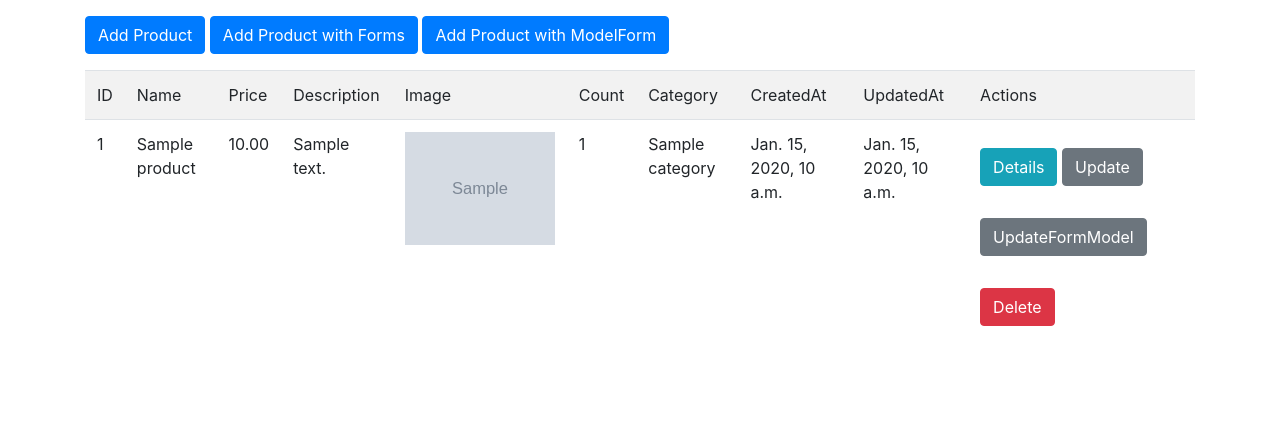
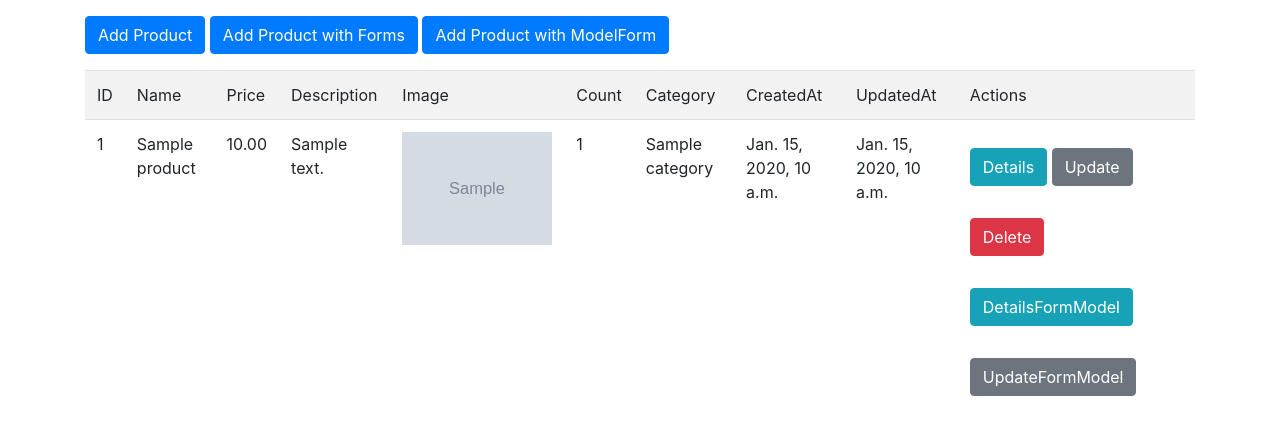
Before and after one commit to mohamed7855/ITI-Django-Labs, a Django app: page /Product/ in a window 1280 px wide. Shown: the part 56-491 px from the top of the page. Run offline with Django 5.2, Linux system fonts and the light colour scheme; tables that the repository leaves empty hold one stand-in row (values such as "Sample post"); grey boxes marked "Sample" are stand-in pictures; some libraries are stand-ins or nearby versions.

Commit message:
listing products with ModelForm as GenericView

```diff
--- a/product/templates/product/index.html
+++ b/product/templates/product/index.html
@@ -55,13 +55,18 @@
         <a href="{% url 'product.update' product.id%}">
           <button type="button" class="btn btn-secondary my-3">Update</button>
         </a>
+        <a href="{% url 'product.delete' product.id%}">
+          <button type="button" class="btn btn-danger my-3">Delete</button>
+        </a>
+        <a href="{% url 'product.detailsFormModel' product.id%}">
+          <button type="button" class="btn btn-info my-3">
+            DetailsFormModel
+          </button>
+        </a>
         <a href="{% url 'product.updateFormModel' product.id%}">
           <button type="button" class="btn btn-secondary my-3">
             UpdateFormModel
           </button>
-        </a>
-        <a href="{% url 'product.delete' product.id%}">
-          <button type="button" class="btn btn-danger my-3">Delete</button>
         </a>
       </td>
       {%endfor%}
--- a/product/urls.py
+++ b/product/urls.py
@@ -16,4 +16,5 @@ urlpatterns = [
 
     # GenericView
     path('UpdateFormModel/<pk>',views.ProductUpdateGeneric.as_view(),name="product.updateFormModel"),
+    path('<pk>',views.ProductDetailsGeneric.as_view(),name="product.detailsFormModel"),
 ]
--- a/product/views.py
+++ b/product/views.py
@@ -4,11 +4,16 @@ from .models import *
 from .forms import *
 from .formsModel import *
 from django.views import View
-from django.views.generic import UpdateView
+from django.views.generic import UpdateView,DetailView
 from django.urls import reverse_lazy
 
 def hello(request):
     return  render(request,'index.html')
+
+class ProductDetailsGeneric(DetailView):
+    model = Product
+    template_name = 'product/details.html'
+    context_object_name = 'product'
 
 class ProductUpdateGeneric(UpdateView):
     model = Product
```
